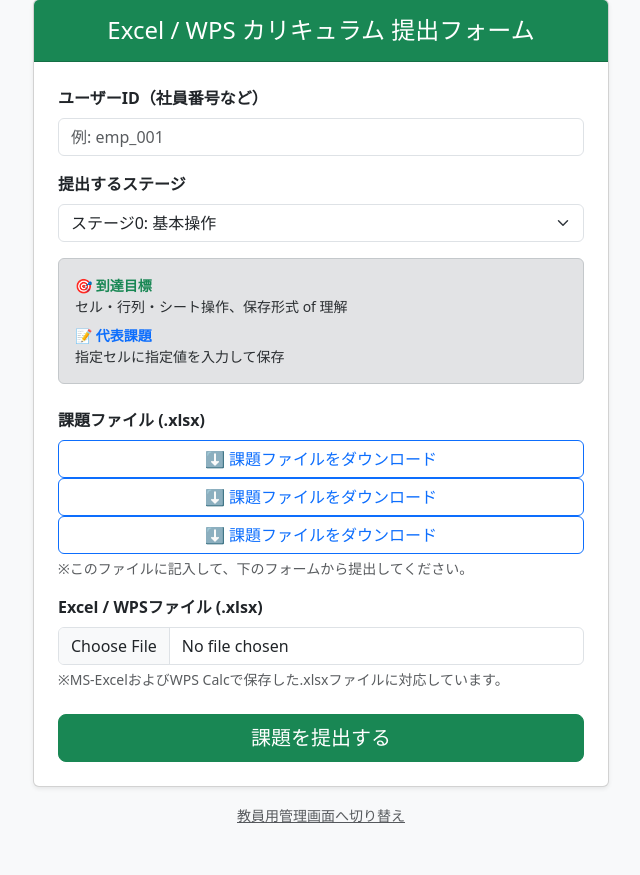
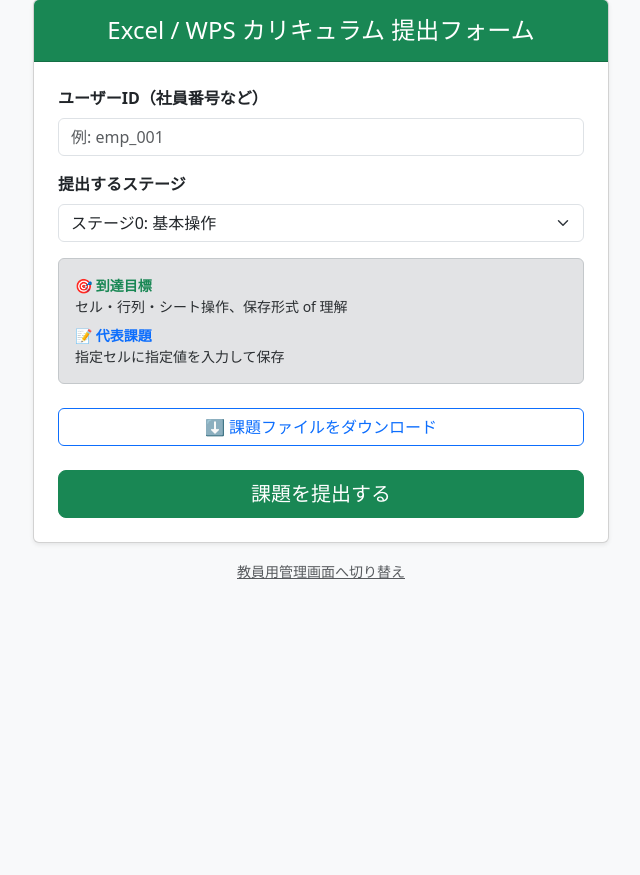
Before and after one commit to uniwork007/excel-education-app, a Flask app: page / in a window 1280 px wide. Shown: the part 49-924 px from the top of the page, without its empty margins (319-959 px from the left). After the commit the page ends 628 px from the top, so only its background shows below. Run offline with Flask 3, Linux system fonts and the light colour scheme; some libraries are stand-ins or nearby versions.

Commit message:
第1.02 問題ファイルのDB化

```diff
--- a/app.py
+++ b/app.py
@@ -2,7 +2,16 @@ import os
 import re
 import zipfile
 import unicodedata
-from flask import Flask, request, jsonify, render_template, redirect, url_for
+from flask import (
+    Flask,
+    request,
+    jsonify,
+    render_template,
+    redirect,
+    url_for,
+    send_from_directory,
+    abort,
+)
 import openpyxl
 from dotenv import load_dotenv
 from supabase import create_client, Client
@@ -300,23 +309,38 @@ def analyze_excel_file(file_stream, stage_id):
     # ① テーブル化されているか
     if not ws.tables:
       detected_errors.append(
-          "⚠️テーブル化（Ctrl+T）が行われていません。表全体を「テーブル」として登録しましょう。")
+          "⚠️テーブル化（Ctrl+T）が行われていません。"
+          "表全体（B10:F25）を選択して「挿入」→「テーブル」で設定しましょう。")
+    else:
+      # テーブルがデータ範囲（B列〜F列、10行以上）を含んでいるか確認
+      import re as _re
+      for tbl in ws.tables.values():
+        ref = tbl.ref  # 例: "B10:F25"
+        match = _re.match(r'([A-Z]+)(\d+):([A-Z]+)(\d+)', ref)
+        if match:
+          start_col, start_row, end_col, end_row = match.groups()
+          if int(start_row) > 10 or int(end_row) < 20:
+            detected_errors.append(
+                f"⚠️テーブルの範囲（{ref}）が在庫データ全体を含んでいない可能性があります。"
+                f"ヘッダー行（10行目）から全データ行（25行目）を含めて設定しましょう。")
 
     # ② オートフィルタが設定されているか
-    #    （テーブル化していれば自動的にフィルタも付くので、テーブル自身のautoFilterも確認）
     has_filter = bool(ws.auto_filter.ref) or any(
         table.autoFilter and table.autoFilter.ref
         for table in ws.tables.values())
     if not has_filter:
       detected_errors.append(
-          "⚠️並べ替え・フィルタ（オートフィルタ）が設定されていません。")
+          "⚠️フィルタが設定されていません。"
+          "テーブル化するとフィルタは自動で付きます。テーブル化を先に確認しましょう。")
 
     # ③ 条件付き書式が設定されているか
     has_conditional_formatting = any(
         cf_range.rules for cf_range in ws.conditional_formatting)
     if not has_conditional_formatting:
       detected_errors.append(
-          "⚠️条件付き書式が設定されていません。異常値のハイライトなどを設定しましょう。")
+          "⚠️条件付き書式が設定されていません。"
+          "「ホーム」→「条件付き書式」→「新しいルール」で在庫切れ（在庫数≦発注点）の"
+          "行をオレンジ色にハイライトしましょう。")
 
   # --- ステージ6：可視化のチェック（グラフはopenpyxlの非公開APIに依存するため try/except で保護） ---
   if stage_id == 6:
@@ -535,6 +559,33 @@ def has_pivot_table(file_stream):
 def upload_page():
   return render_template('upload.html')
 
+# --- 受講生用：試験ファイルDL ---
+@app.route('/download_template')
+def download_template():
+  stage_id = request.args.get('stage_id', type=int)
+
+  if stage_id is None:
+    abort(400)
+
+  response = (
+      supabase
+      .table("stage_templates")
+      .select("stage_template")
+      .eq("d", stage_id)
+      .single()
+      .execute()
+  )
+
+  if not response.data:
+    abort(404)
+
+  filename = response.data["stage_template"]
+
+  return send_from_directory(
+      "static/assignment/assignmentDirectory",
+      filename,
+      as_attachment=True
+  )
 
 # --- 受講生用：ファイル受け取り・判定処理 ---
 @app.route('/upload_progress', methods=['POST'])
--- a/templates/upload.html
+++ b/templates/upload.html
@@ -53,58 +53,17 @@
                         </div>
 
                         <!-- ③ 課題ファイルのダウンロード -->
-                        <div class="mb-3">
-                            <label class="form-label fw-bold">課題ファイル (.xlsx)</label>
                         <div class="d-grid">
                             <a
-                                    href="{{ url_for('static', filename='assignments/stage0_template.xlsx') }}"
+                                id="download_template"
+                                href="{{ url_for('download_template', stage_id=0) }}"
                                 class="btn btn-outline-primary"
                                 download
                             >
                                 ⬇️ 課題ファイルをダウンロード
                             </a>
                         </div>
-
-                            <div class="d-grid">
-                                <a
-                                    href="{{ url_for('static', filename='assignments/stage1_template.xlsx') }}"
-                                    class="btn btn-outline-primary"
-                                    download
-                                >
-                                    ⬇️ 課題ファイルをダウンロード
-                                </a>
-                            </div>
-
-                            <div class="d-grid">
-                                <a
-                                    href="{{ url_for('static', filename='assignments/stage2_template.xlsx') }}"
-                                    class="btn btn-outline-primary"
-                                    download
-                                >
-                                    ⬇️ 課題ファイルをダウンロード
-                                </a>
-                            </div>
-
-                            <div class="form-text text-muted">
-                                ※このファイルに記入して、下のフォームから提出してください。
-                            </div>
-                        </div>
-
-                        <!-- ④ ファイル選択 -->
-                        <div class="mb-4">
-                            <label for="excel_file" class="form-label fw-bold">Excel / WPSファイル (.xlsx)</label>
-                            <input
-                                class="form-control"
-                                type="file"
-                                id="excel_file"
-                                name="excel_file"
-                                accept=".xlsx"
-                                required
-                            />
-                            <div class="form-text text-muted">
-                                ※MS-ExcelおよびWPS Calcで保存した.xlsxファイルに対応しています。
-                            </div>
-                        </div>
+                        <br />
 
                         <!-- ⑤ 送信ボタン -->
                         <div class="d-grid">
@@ -142,6 +101,8 @@
                 const stageId = document.getElementById("stage_id").value;
                 document.getElementById("target_goal").innerText = stageDetails[stageId].goal;
                 document.getElementById("target_task").innerText = stageDetails[stageId].task;
+                document.getElementById("download_template").href =
+                    "{{ url_for('download_template') }}?stage_id=" + stageId;
             }
         </script>
     </body>
```
Also changed, not shown: 1 other file. Lines whose indentation alone changed are shown as unchanged.
